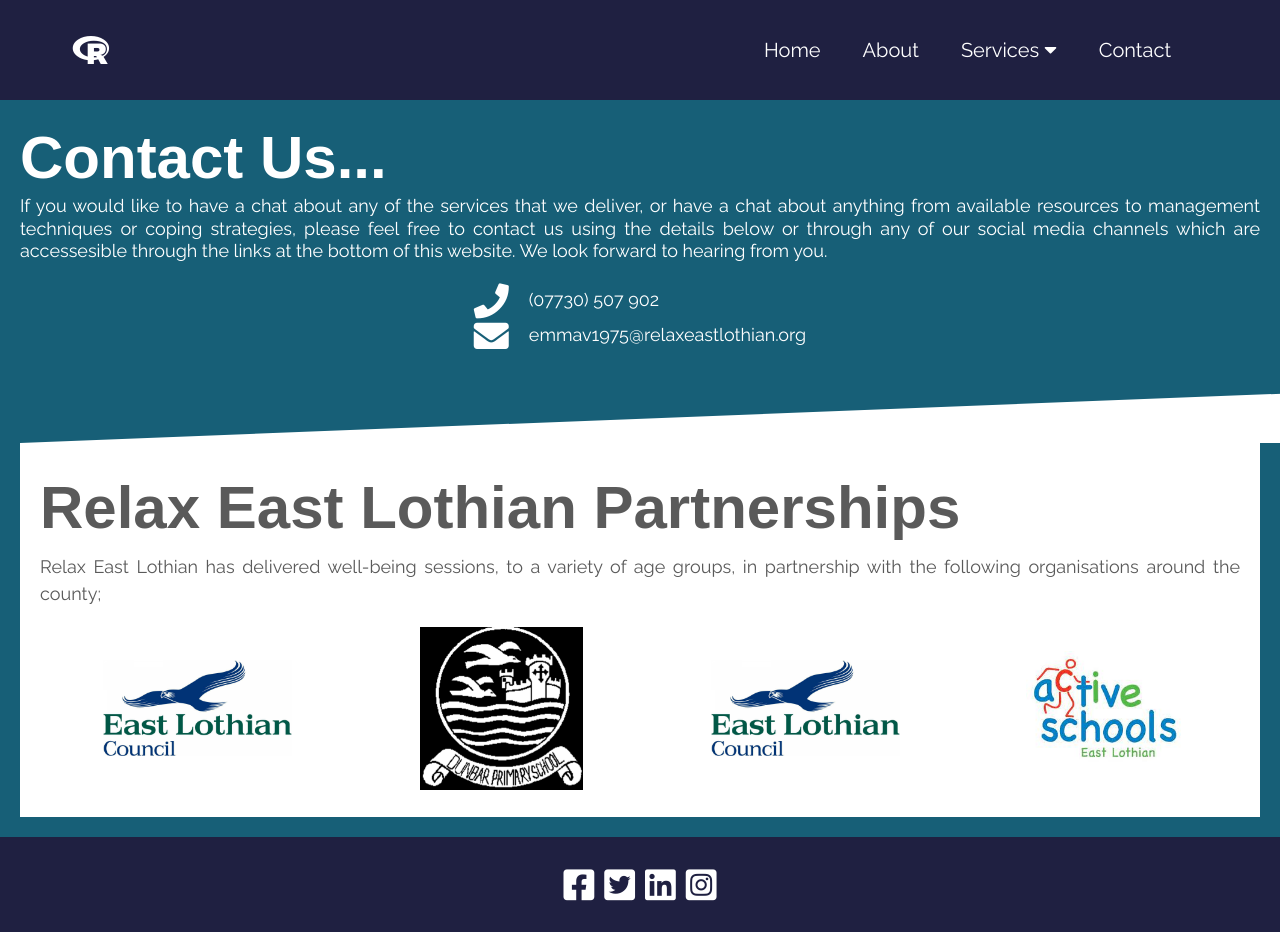
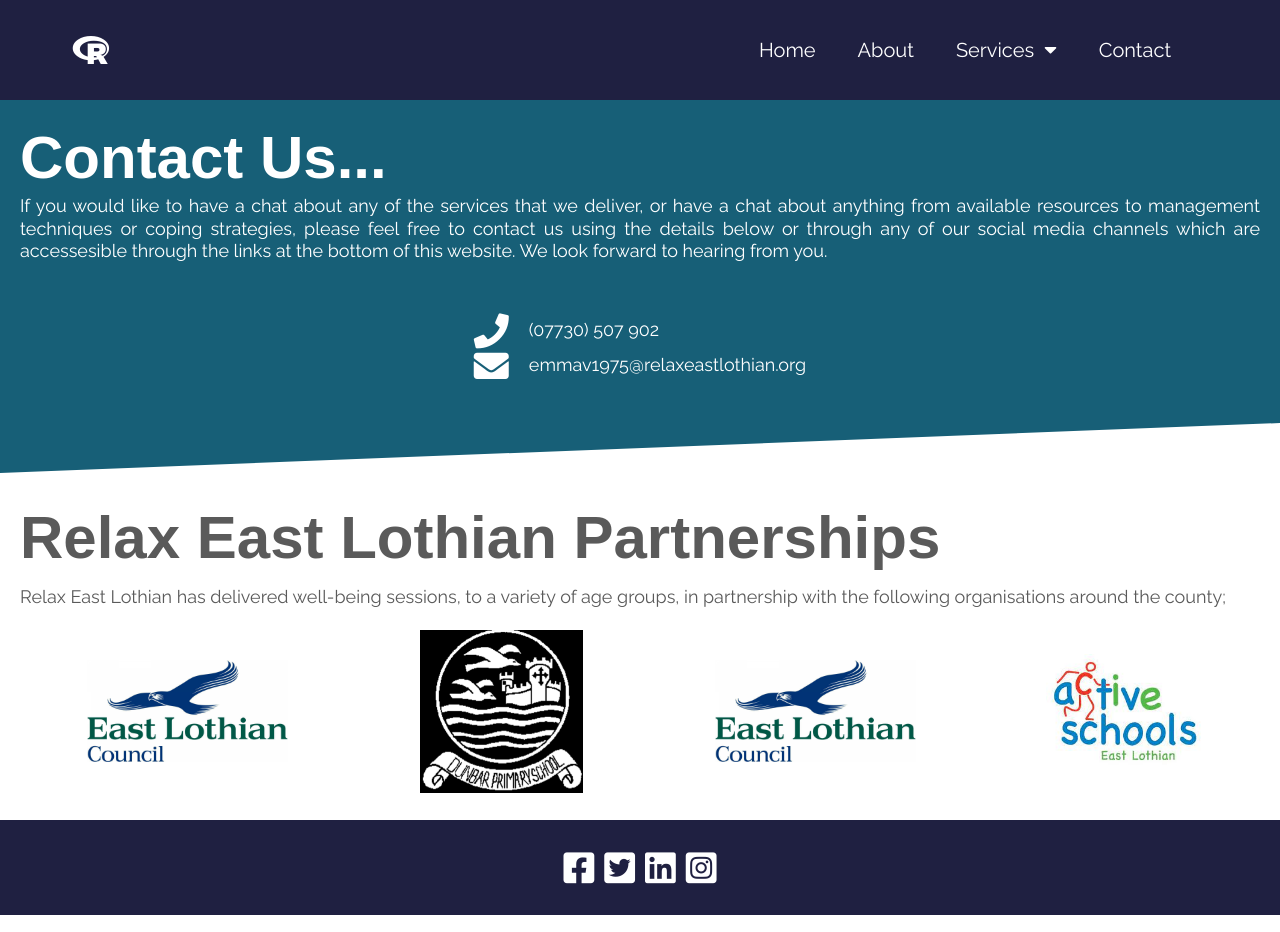
Before and after one commit to StevieV1903/relax_website, a React (Create React App) app: page /contact in a window 1280 px wide. Built offline with nearby package versions, Linux system fonts and the light colour scheme; a web font is replaced by a local one.

Commit message:
fixed container padding issue and added small padding to dropdown icon

```diff
--- a/src/components/Navbar.css
+++ b/src/components/Navbar.css
@@ -75,6 +75,9 @@
 
   .menu-icon {
     display: none;
+  }
+  .fa-caret-down {
+    margin-left: 5px;
   }
 
   @media screen and (max-width: 960px) {
--- a/src/components/PartnerGallery.css
+++ b/src/components/PartnerGallery.css
@@ -1,6 +1,6 @@
 
   .partner-gallery-container {
-      background-color: white;
+    background-color: white;
     height: auto;
     justify-content: center;
     align-items: center;
--- a/src/pages/Contact.css
+++ b/src/pages/Contact.css
@@ -1,10 +1,14 @@
 .contact-page-container {
     font-size: 18px;
-    padding: 20px;
+    /* padding: 20px; */
     background-color: #175f77;
     line-height: 1.25;
     min-height: 79vh;
     text-align: justify;
+  }
+
+  .contact-intro {
+    padding: 20px;
   }
 
 .contact-diagonal {
--- a/src/pages/Contact.js
+++ b/src/pages/Contact.js
@@ -9,8 +9,10 @@
         <>
         <div className="contact-page-container">
             <div className="sapphire-content">
+                <div className="contact-intro">
                 <h2 className="contact-title">Contact Us...</h2>
                 <p>If you would like to have a chat about any of the services that we deliver, or have a chat about anything from available resources to management techniques or coping strategies, please feel free to contact us using the details below or through any of our social media channels which are accessesible through the links at the bottom of this website. We look forward to hearing from you. </p>
+                </div>
                     <div className="contact-info-container">
                         <div className="contact-item">
                         <i className='fas fa-phone'/>
```
